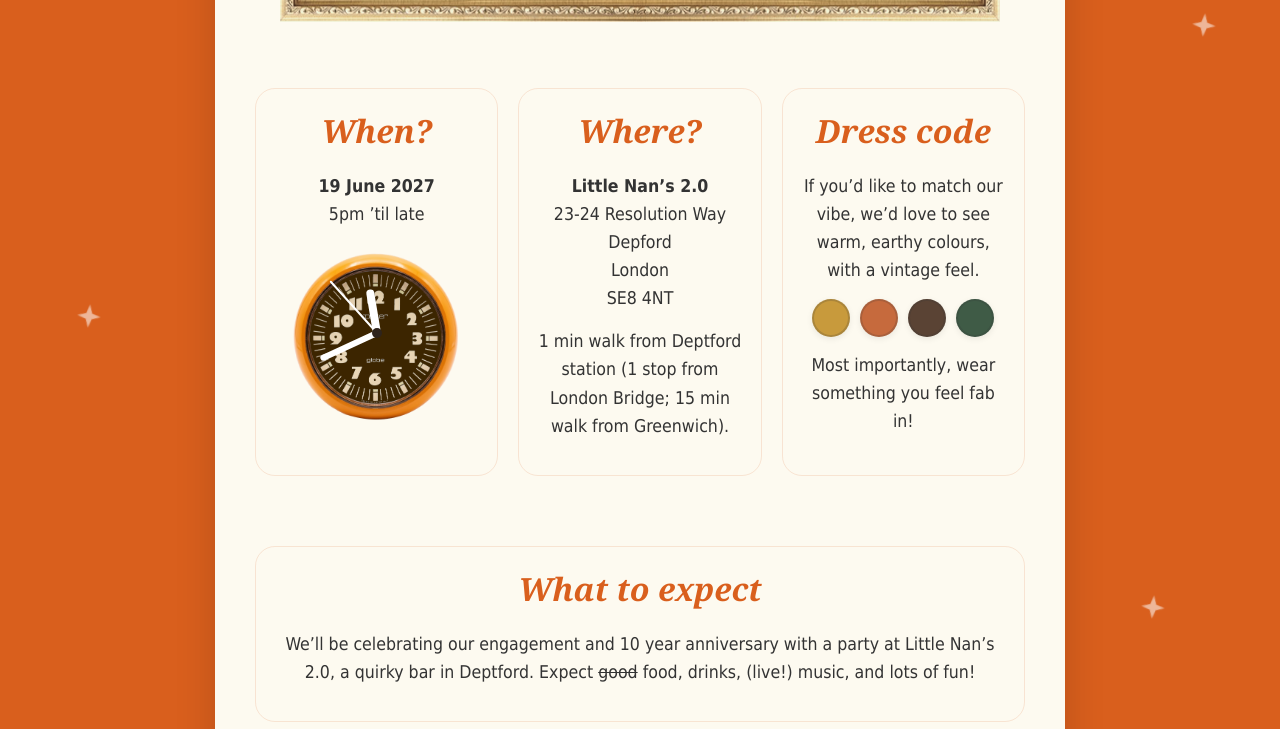
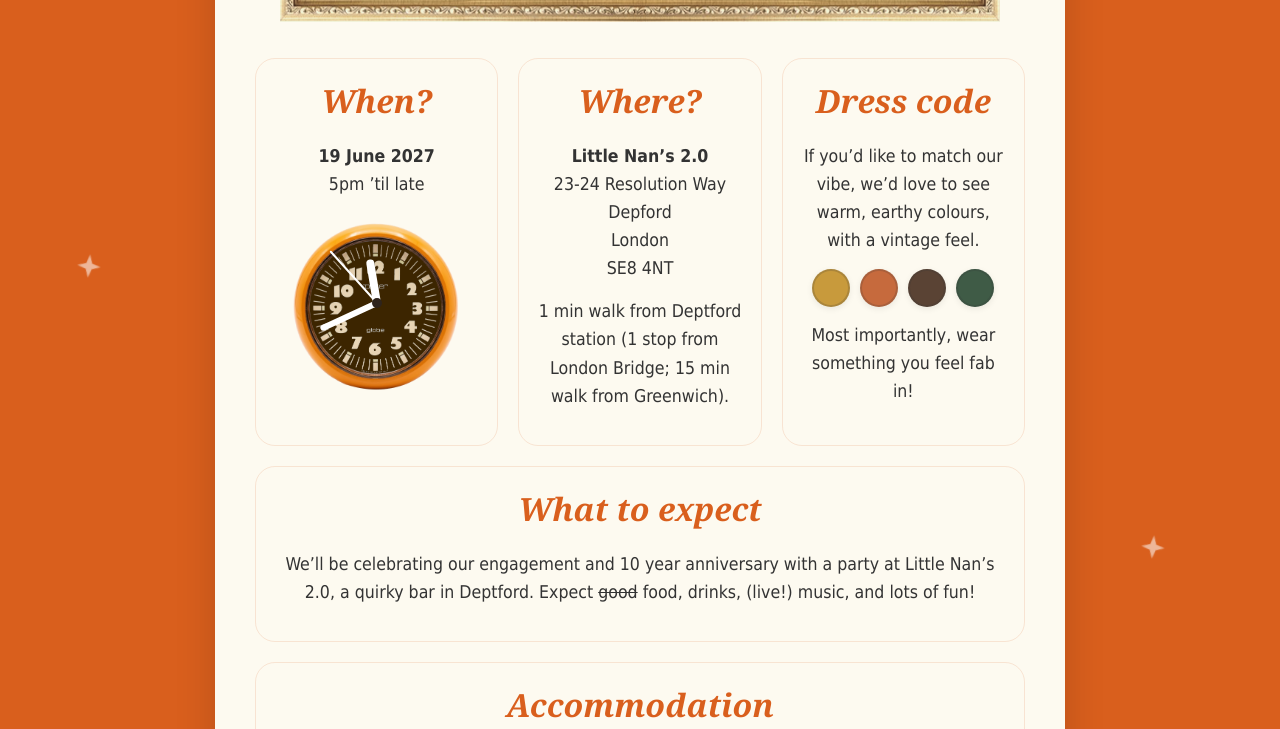
Before and after one commit to TobyTheFox/tobyfox.co.uk, a React app: page /rsvp in a window 1280 px wide. Shown: the part 1153-1882 px from the top of the page. Built offline with nearby package versions, Linux system fonts and the light colour scheme.

Commit message:
Fixed spacing

```diff
--- a/src/Components/Engagement.css
+++ b/src/Components/Engagement.css
@@ -107,17 +107,26 @@
 }
 
 /* Event Info Details Block */
+.rsvp-info-stack {
+  display: flex;
+  flex-direction: column;
+  gap: 20px;
+  margin: 30px 0 40px;
+}
+
 .rsvp-info-grid {
   display: grid;
   grid-template-columns: repeat(3, minmax(0, 1fr));
   gap: 20px;
+  margin: 0;
 }
 
 .rsvp-info-card {
   border: 1px solid rgba(217, 95, 29, 0.14);
   border-radius: 20px;
   padding: 20px 18px;
-  margin: 30px 0 40px;
+  margin: 0;
+  box-sizing: border-box;
 }
 
 
@@ -546,6 +555,10 @@
     grid-template-columns: 1fr;
   }
 
+  .rsvp-info-stack {
+    gap: 20px;
+  }
+
   .rsvp-map-frame-wrapper {
     width: 100%;
     aspect-ratio: auto;
--- a/src/Components/engagement.js
+++ b/src/Components/engagement.js
@@ -223,6 +223,7 @@ class Engagement extends Component {
             ></iframe>
           </div>
 
+          <div className="rsvp-info-stack">
             <div className="rsvp-info-grid">
               <div className="rsvp-info-card rsvp-when-card" id="when" ref={(element) => { this.sectionRefs.when = element; }}>
                 <h2 className="rsvp-section-heading">When?</h2>
@@ -279,6 +280,7 @@ class Engagement extends Component {
                 <a href="https://all.accor.com/booking/en/accor/hotel/3476?dateIn=2026-08-02&nights=1&compositions=2&stayplus=false&snu=false&accessibleRooms=false&hideWDR=true&productCode=null&hideHotelDetails=true&utm_campaign=3476-GB-cpc-desktop-default-0--mapresults--0-0-0&utm_medium=partenariats&hmGUID=6c9fd325-1844-4b9d-8026-5a73c85664c7&wiz_campaign=&utm_source=seo_meta_google&basketId=861da5b0-b85c-47ce-b182-026e62f51015">Novotel</a><br />
                 <a href="https://www.premierinn.com/gb/en/hotels/england/greater-london/london/london-greenwich.html?ARRdd=19&ARRmm=06&ARRyyyy=2027&NIGHTS=1&ROOMS=1&ADULT1=1&CHILD1=0&COT1=0&INTTYP1=DB">Premier Inn</a><br />
               </p>
+            </div>
           </div>
 
           {!submitted ? (
```
Lines whose indentation alone changed are shown as unchanged.
